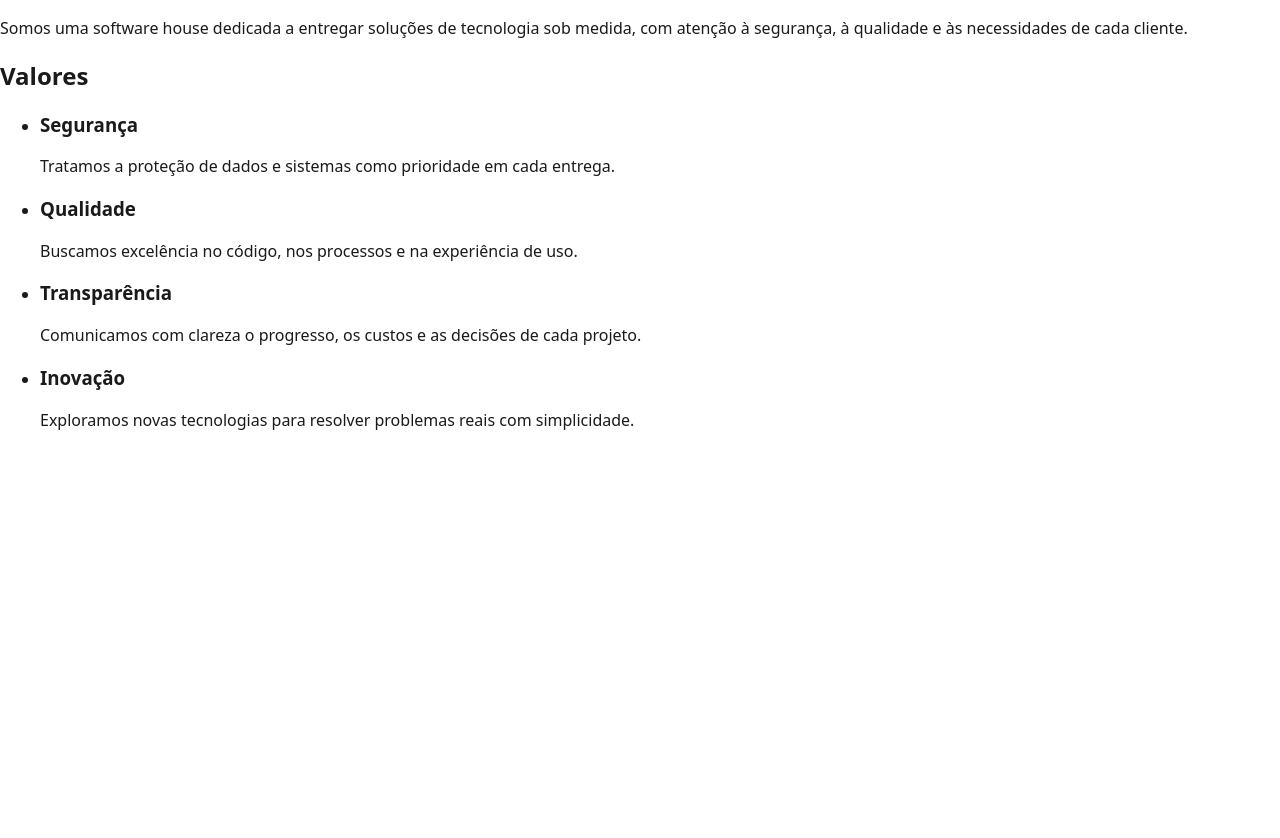
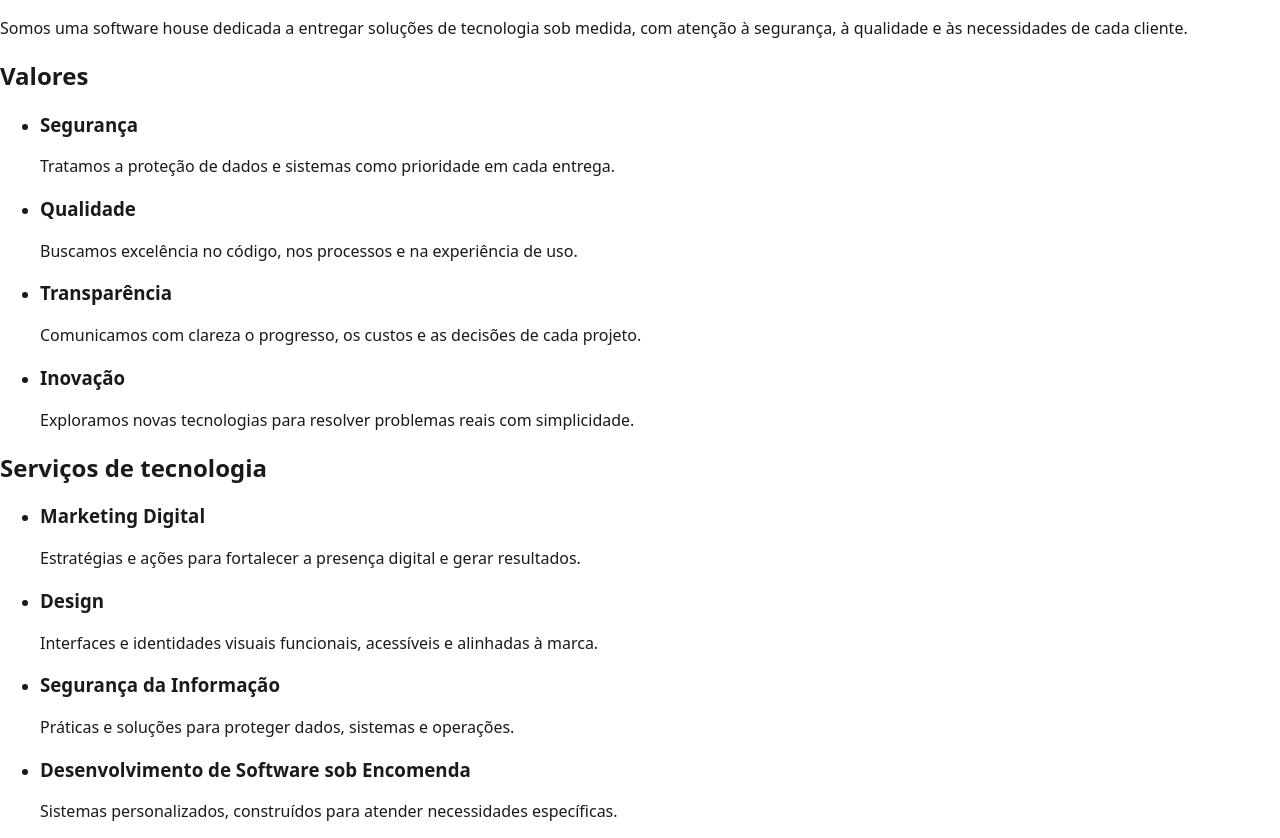
Before and after one commit to Koga-Malheiros-Technology/Website, an Astro site: page / in a window 1280 px wide. Shown: the part 144-982 px from the top of the page. Before the commit the page ends 800 px from the top, so only its background shows below. Built offline with nearby package versions, Linux system fonts and the light colour scheme; Astro itself is replaced by a stand-in of ours.

Commit message:
feat: add technology services section

```diff
--- /dev/null
+++ b/src/components/ServiceCard.astro
@@ -0,0 +1,11 @@
+---
+interface Props {
+  service: { title: string; description: string };
+}
+
+const { service } = Astro.props;
+---
+<article>
+  <h3>{service.title}</h3>
+  <p>{service.description}</p>
+</article>
--- a/src/pages/index.astro
+++ b/src/pages/index.astro
@@ -1,6 +1,7 @@
 ---
 import BaseLayout from '../layouts/BaseLayout.astro';
 import SectionHeading from '../components/SectionHeading.astro';
+import ServiceCard from '../components/ServiceCard.astro';
 import ValueCard from '../components/ValueCard.astro';
 import { site } from '../data/site';
 ---
@@ -16,4 +17,11 @@ import { site } from '../data/site';
       ))}
     </ul>
   </SectionHeading>
+  <SectionHeading id="servicos" title="Serviços de tecnologia">
+    <ul>
+      {site.services.map((service) => (
+        <li><ServiceCard service={service} /></li>
+      ))}
+    </ul>
+  </SectionHeading>
 </BaseLayout>
```
Also changed, not shown: tests/services.test.mjs (added, +16 -0 lines).
